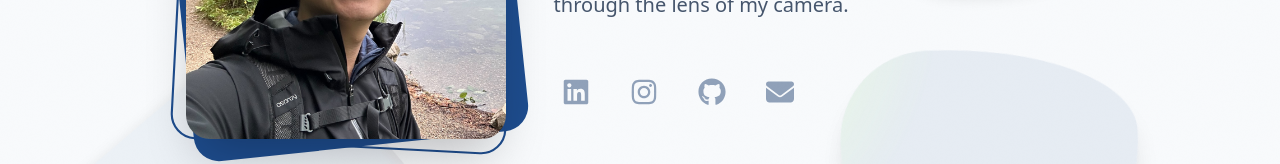
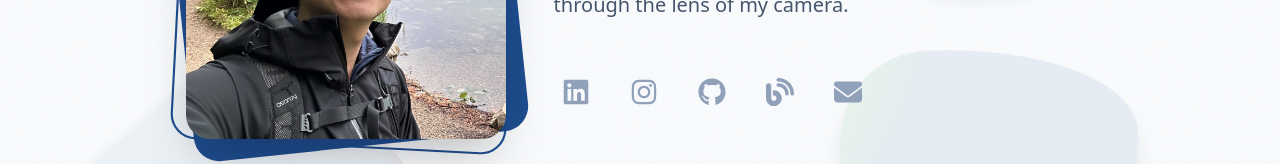
Before and after one commit to dong0085/portfolio_landing_page, a Next.js app: page /en in a window 1280 px wide. Shown: the part 397-561 px from the top of the page. Built offline with nearby package versions, Linux system fonts and the light colour scheme; a web font is replaced by a local one.

Commit message:
Add blog link to home page social row

```diff
--- a/app/components/LayeredShapes.tsx
+++ b/app/components/LayeredShapes.tsx
@@ -14,7 +14,13 @@ import { homeCopy } from '../locales';
 import SpotlightBackground, {
   type ShapeDefinition,
 } from './SpotlightBackground';
-import { FaLinkedin, FaInstagram, FaGithub, FaEnvelope } from 'react-icons/fa6';
+import {
+  FaLinkedin,
+  FaInstagram,
+  FaGithub,
+  FaBlog,
+  FaEnvelope,
+} from 'react-icons/fa6';
 
 interface Props {
   lang: string;
@@ -209,6 +215,11 @@ export default function LayeredShapes({ lang }: Props) {
               label="GitHub"
             />
             <SocialLink
+              href="https://dong0085.github.io"
+              icon={<FaBlog size={28} />}
+              label="Blog"
+            />
+            <SocialLink
               href="mailto:eric.cheng.dong@gmail.com"
               icon={<FaEnvelope size={28} />}
               label="Email"
```
